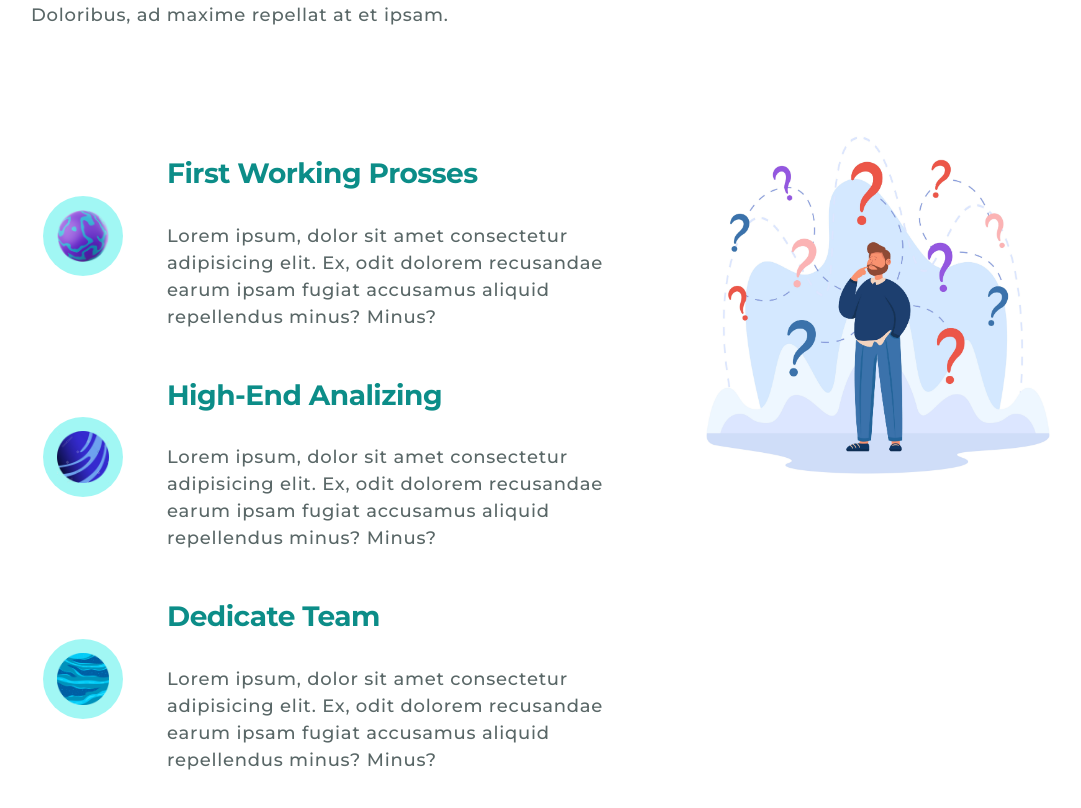
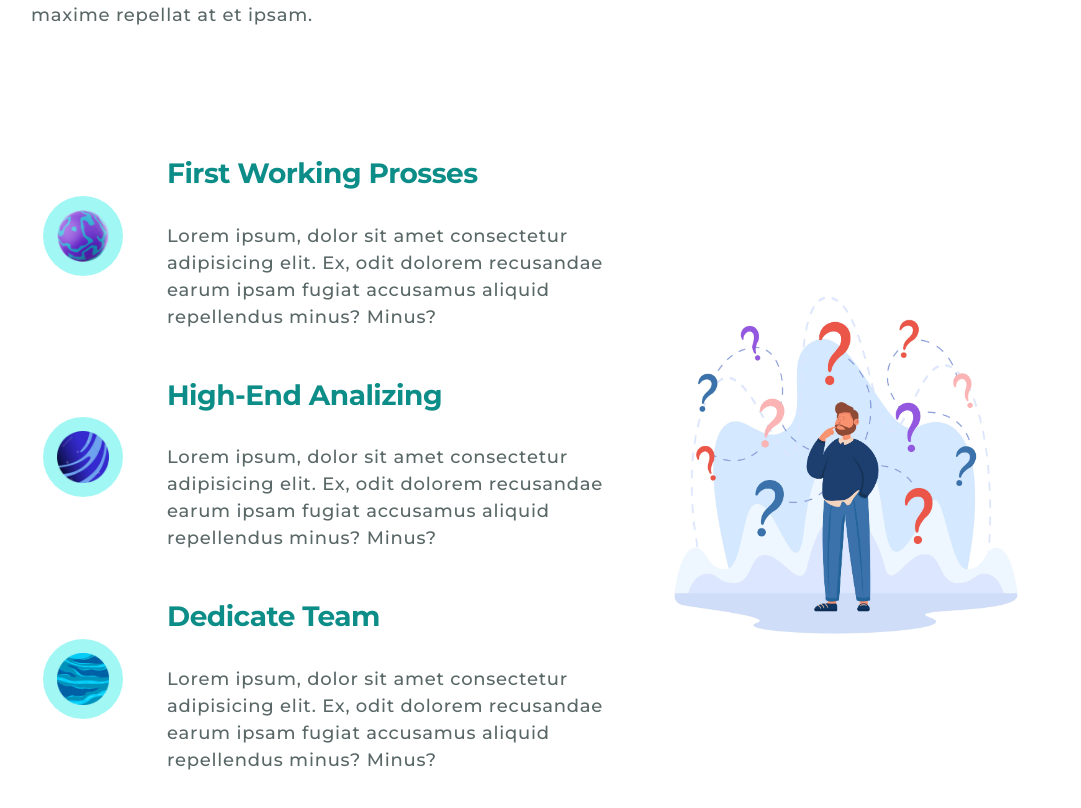
Before and after one commit to salahcst344/OOTU, a React (Create React App) app: page / in a window 1280 px wide. Shown: the part 1020-1828 px from the top of the page, without its empty margins (97-1178 px from the left). Built offline with nearby package versions, Linux system fonts and the light colour scheme.

Commit message:
Restructure

```diff
--- a/src/components/organisms/WhyUs/WhyUs.module.css
+++ b/src/components/organisms/WhyUs/WhyUs.module.css
@@ -14,7 +14,7 @@
 }
 
 .why-img {
-  width: 75%;
+  width: 110%;
   display: flex;
   justify-content: center;
   align-items: center;
@@ -23,3 +23,7 @@
 .why-img img {
   width: 100%;
 }
+.why-us > div > div:last-child {
+  display: flex;
+  gap: 6.4rem;
+}
--- a/src/components/organisms/WhyUs/index.jsx
+++ b/src/components/organisms/WhyUs/index.jsx
@@ -19,17 +19,17 @@ const WhyUs = ({ whyUs }) => {
           >
             Why Choose Us
           </SecondaryHeading>
-          <LightDescription styles={{}}>
+          <LightDescription styles={{ width: "60ch" }}>
             Lorem ipsum dolor, sit amet consectetur adipisicing elit. Doloribus,
             ad maxime repellat at et ipsam.
           </LightDescription>
         </div>
         <CenteredContainer>
           <WhyUsList whyUs={whyUs} />
+          <div className={classes["why-img"]}>
+            <img src={whyUsUmg} alt="why us" />
+          </div>
         </CenteredContainer>
-      </div>
-      <div className={classes["why-img"]}>
-        <img src={whyUsUmg} alt="why us" />
       </div>
     </section>
   );
```
